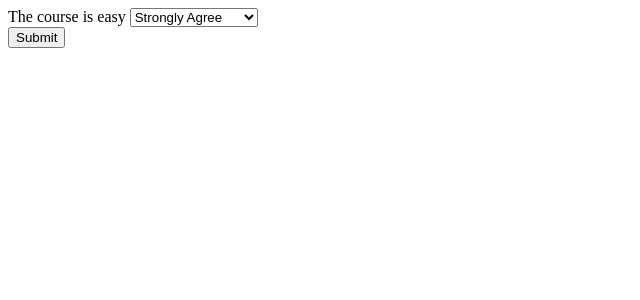
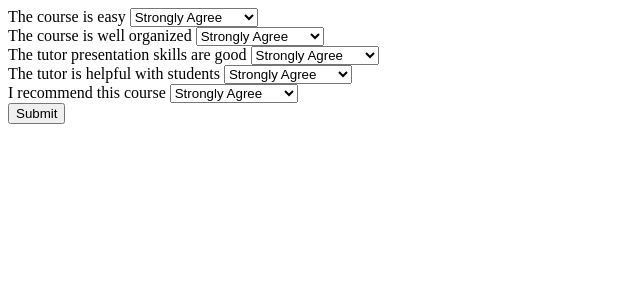
Before and after one commit to ioannisk/unicoursebook, a Django app: template courses/templates/courses/course_feedback.html in a window 1280 px wide. Shown: the top 300 px of the page, without its empty margins (0-640 px from the left). Run offline with Django 3.2, Linux system fonts and the light colour scheme; the template is opened without the code that fills it, so the values that code supplies are empty.

Commit message:
first try to implement course feedback submission support #15

```diff
--- a/courses/templates/courses/course_detail.html
+++ b/courses/templates/courses/course_detail.html
@@ -1,5 +1,6 @@
 <h1>{{ course.title }} ({{ course.code }})</h1>
 <p>Read more about this course <a href="{{ course.url }}" target="_blank">here</a>.</p>
+<p>Submit a review about this course <a href="{% url 'courses:course_feedback' course.id %}">here</a>.</p>
 
 {% if course_feedbacks %}
 <ul>
--- a/courses/templates/courses/course_feedback.html
+++ b/courses/templates/courses/course_feedback.html
@@ -1,6 +1,6 @@
 <h1>{{ course.title }}</h1>
 
-<form action="{% url 'courses:course_feedback_submission' course.id %}" method="post">
+<form action="{% url 'courses:course_feedback' course.id %}" method="post">
     {% csrf_token %}
 
     <label for="r_course_difficulty">The course is easy</label>
@@ -12,6 +12,42 @@
         <option value="0">NA</option>
     </select><br>
 
+    <label for="r_course_organization">The course is well organized</label>
+    <select name="r_course_organization" id="r_course_organization" >
+        <option value="4">Strongly Agree</option>
+        <option value="3">Agree</option>
+        <option value="2">Disagree</option>
+        <option value="1">Strongly Disagree</option>
+        <option value="0">NA</option>
+    </select><br>
+
+    <label for="r_tutor_presentation">The tutor presentation skills are good</label>
+    <select name="r_tutor_presentation" id="r_tutor_presentation" >
+        <option value="4">Strongly Agree</option>
+        <option value="3">Agree</option>
+        <option value="2">Disagree</option>
+        <option value="1">Strongly Disagree</option>
+        <option value="0">NA</option>
+    </select><br>
+
+    <label for="r_tutor_support">The tutor is helpful with students</label>
+    <select name="r_tutor_support" id="r_tutor_support" >
+        <option value="4">Strongly Agree</option>
+        <option value="3">Agree</option>
+        <option value="2">Disagree</option>
+        <option value="1">Strongly Disagree</option>
+        <option value="0">NA</option>
+    </select><br>
+
+    <label for="r_recommendation">I recommend this course</label>
+    <select name="r_recommendation" id="r_recommendation" >
+        <option value="4">Strongly Agree</option>
+        <option value="3">Agree</option>
+        <option value="2">Disagree</option>
+        <option value="1">Strongly Disagree</option>
+        <option value="0">NA</option>
+    </select><br>
+
 
     <input type="submit" value="Submit"/>
 </form>
--- a/courses/urls.py
+++ b/courses/urls.py
@@ -4,9 +4,13 @@ from courses import views
 
 
 urlpatterns = patterns('',
-    url(r'^$', views.SchoolsIndexView.as_view() , name='schools_index'),
-    url(r'^(?P<school_id>\d+)/$', views.school_detail, name='school_detail'),
-    url(r'^courses/(?P<course_id>\d+)/$', views.course_detail, name='course_detail'),
-    url(r'^courses/(?P<course_id>\d+)/feedback/$', views.course_feedback, name='course_feedback'),
-    url(r'^courses/(?P<course_id>\d+)/feedback/submission/$', views.course_feedback_submission, name='course_feedback_submission'),
-        )
+                       url(r'^$', views.SchoolsIndexView.as_view(), name='schools_index'),
+                       url(r'^(?P<school_id>\d+)/$', views.school_detail, name='school_detail'),
+                       url(r'^courses/(?P<course_id>\d+)/$', views.course_detail, name='course_detail'),
+                       url(r'^courses/(?P<course_id>\d+)/feedback/$', views.course_feedback, name='course_feedback'),
+                       # url(r'^courses/(?P<course_id>\d+)/feedback/submission/$', views.course_feedback_submission,
+                       #     name='course_feedback_submission'),
+                       # # url(r'^courses/(?P<course_id>\d+)/feedback/submission/handler/$',
+                       #     views.course_feedback_submission_handler,
+                       #     name='course_feedback_submission_handler'),
+)
```
Also changed, not shown: courses/views.py (+18 -5 lines).
